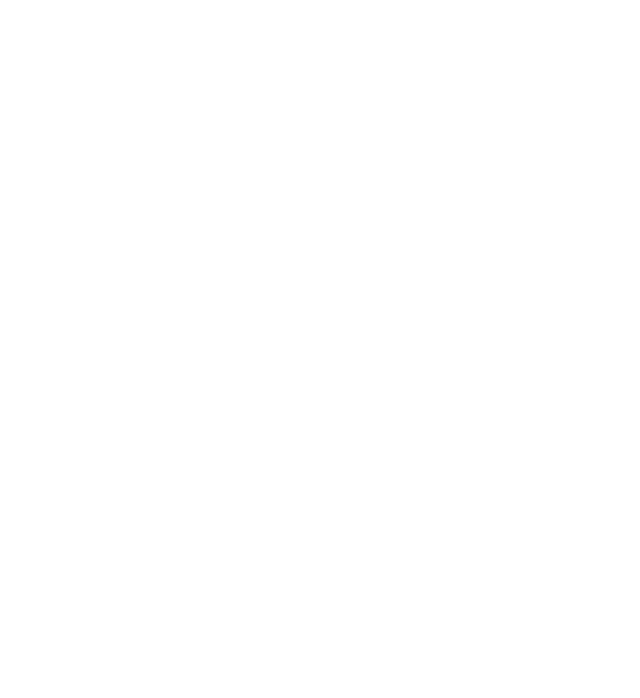
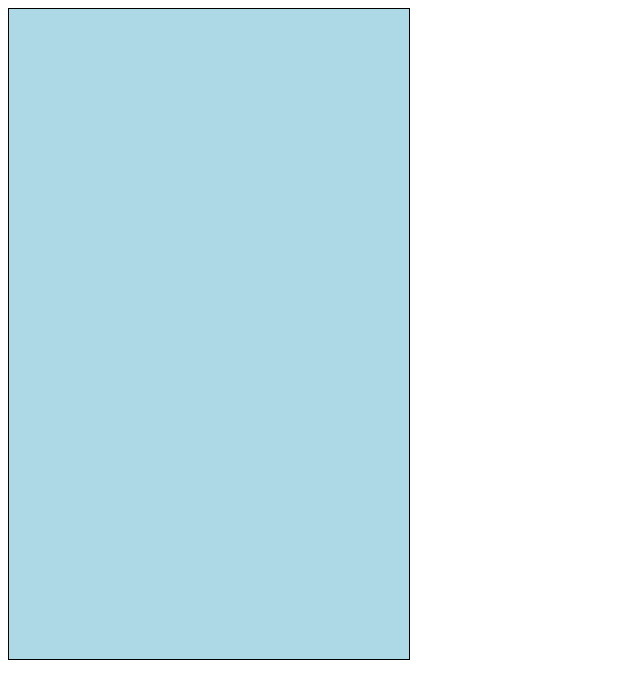
Before and after one commit to sir-radar/flappyBirdClone, a Svelte app: page / in a window 1280 px wide. Shown: the top 698 px of the page, without its empty margins (0-640 px from the left). Built offline with nearby package versions, Linux system fonts and the light colour scheme.

Commit message:
setup and display game ui

```diff
--- a/src/App.svelte
+++ b/src/App.svelte
@@ -1,2 +1,5 @@
 <script lang="ts">
+    import Game from "./Game.svelte";
 </script>
+
+<Game />
--- /dev/null
+++ b/src/Game.svelte
@@ -0,0 +1,16 @@
+<script lang="ts">
+    import { GameController } from "./game";
+    const game = new GameController();
+    let frame = game.newGame();
+</script>
+
+<style>
+    main {
+        position: relative;
+        border: 1px solid black;
+        overflow: hidden;
+        background-color: lightblue;
+    }
+</style>
+
+<main style="width:{frame.width}px; height:{frame.height}px;" class="game" />
--- a/src/game.ts
+++ b/src/game.ts
@@ -10,7 +10,7 @@
     private frame: Frame;
     private velocity = 0;
 
-    constructor(public readonly height = 800, public readonly width = 400){
+    constructor(public readonly height = 650, public readonly width = 400){
 
     }
 
```
